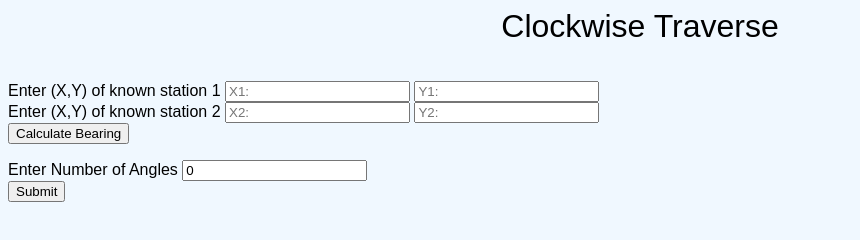
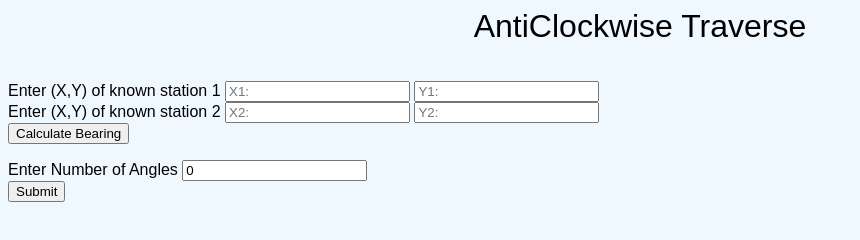
Before and after one commit to BSParadoxx/WebGisTraverse, a plain HTML site: page clockwise.html in a window 1280 px wide. Shown: the whole page, without its empty margins (0-860 px from the left). Drawn offline with Linux system fonts and the light colour scheme.

Commit message:
Update clockwise.html

```diff
--- a/clockwise.html
+++ b/clockwise.html
@@ -3,11 +3,11 @@
 <head>
     <meta charset="UTF-8">
     <meta name="viewport" content="width=device-width, initial-scale=1.0">
-    <title>Document</title>
+    <title>AntiClockwise Traverse</title>
     <link rel="stylesheet" href="cwStyle.css">
 </head>
 <body>
-    <div class="mytext1">Clockwise Traverse</div><br><br>
+    <div class="mytext1">AntiClockwise Traverse</div><br><br>
     <div>
         <label>Enter (X,Y) of known station 1</label>
         <input type="number" id="myknownX1" placeholder="X1:">
```
